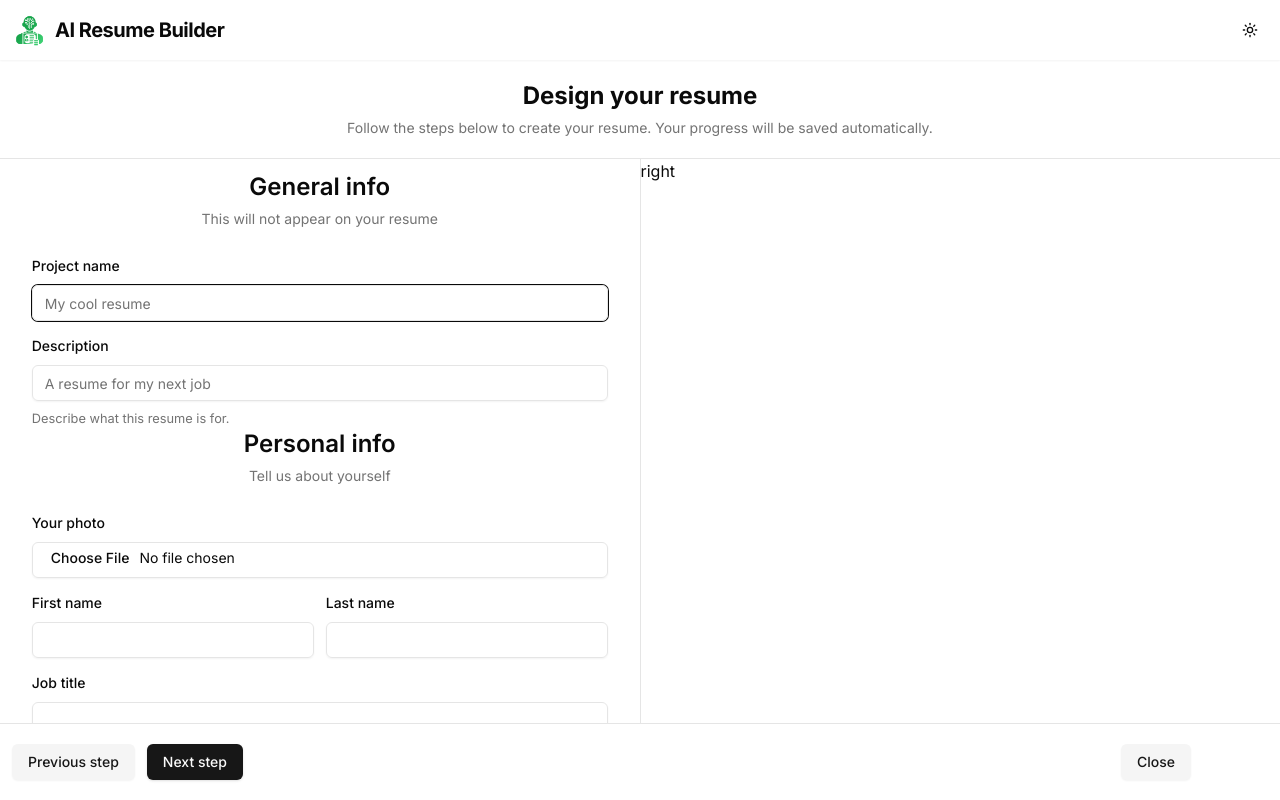
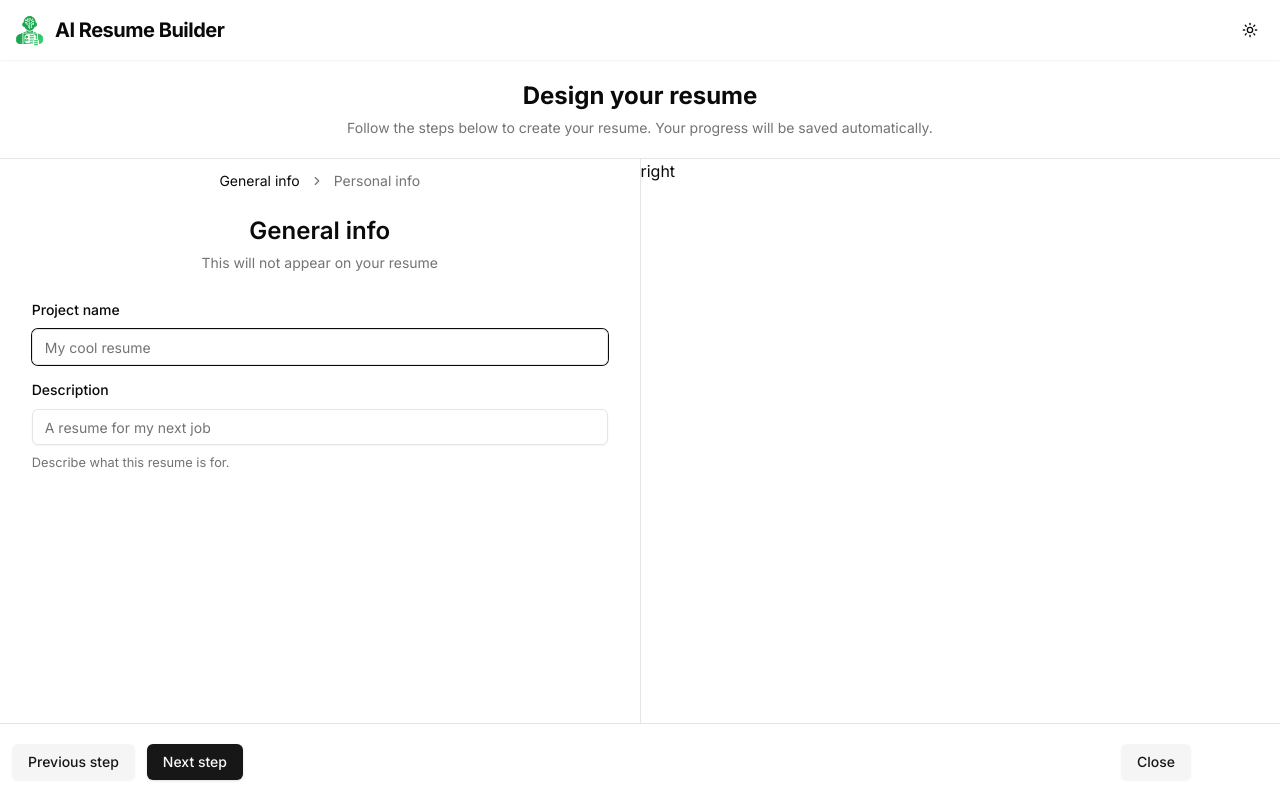
Before and after one commit to RoninSK8/next-ai-resume-builder-2024, a Next.js app: page /editor in a window 1280 px wide. Built offline with nearby package versions, Linux system fonts and the light colour scheme.

Commit message:
Add Breadcrumbs component and implement switching between editor pages accordingly

```diff
--- /dev/null
+++ b/src/app/(main)/editor/breadcrumbs.tsx
@@ -0,0 +1,45 @@
+import {
+  Breadcrumb,
+  BreadcrumbItem,
+  BreadcrumbLink,
+  BreadcrumbList,
+  BreadcrumbPage,
+  BreadcrumbSeparator,
+} from "@/components/ui/breadcrumb";
+import React from "react";
+import { steps } from "./steps";
+
+interface BreadcrumbsProps {
+  currentStep: string;
+  setCurrentStep: (step: string) => void;
+}
+
+export default function Breadcrumbs({
+  currentStep,
+  setCurrentStep,
+}: BreadcrumbsProps) {
+  return (
+    <div className="flex justify-center">
+      <Breadcrumb>
+        <BreadcrumbList>
+          {steps.map((step) => (
+            <React.Fragment key={step.key}>
+              <BreadcrumbItem>
+                {step.key === currentStep ? (
+                  <BreadcrumbPage>{step.title}</BreadcrumbPage>
+                ) : (
+                  <BreadcrumbLink asChild>
+                    <button onClick={() => setCurrentStep(step.key)}>
+                      {step.title}
+                    </button>
+                  </BreadcrumbLink>
+                )}
+              </BreadcrumbItem>
+              <BreadcrumbSeparator className="last:hidden" />
+            </React.Fragment>
+          ))}
+        </BreadcrumbList>
+      </Breadcrumb>
+    </div>
+  );
+}
--- a/src/app/(main)/editor/resume-editor.tsx
+++ b/src/app/(main)/editor/resume-editor.tsx
@@ -2,10 +2,24 @@
 import { Button } from "@/components/ui/button";
 import Link from "next/link";
 import React from "react";
-import GeneralInfoForm from "./form/general-info-form";
-import PersonalInfoForm from "./form/personal-info-form";
+import { useSearchParams } from "next/navigation";
+import { steps } from "./steps";
+import Breadcrumbs from "./breadcrumbs";
 
 export default function ResumeEditor() {
+  const searParams = useSearchParams();
+  const currentStep = searParams.get("step") || steps[0].key;
+
+  const setStep = (key: string) => {
+    const newSearchParams = new URLSearchParams(searParams);
+    newSearchParams.set("step", key);
+    window.history.pushState(null, "", `?${newSearchParams.toString()}`);
+  };
+
+  const FormComponent = steps.find(
+    (step) => step.key === currentStep,
+  )?.component;
+
   return (
     <div className="flex grow flex-col">
       <header className="space-y-1.5 border-b px-3 py-5 text-center">
@@ -17,9 +31,9 @@
       </header>
       <main className="relative grow">
         <div className="absolute bottom-0 top-0 flex w-full">
-          <div className="w-full overflow-y-auto p-3 md:w-1/2">
-            <GeneralInfoForm />
-            <PersonalInfoForm />
+          <div className="w-full space-y-6 overflow-y-auto p-3 md:w-1/2">
+            <Breadcrumbs currentStep={currentStep} setCurrentStep={setStep} />
+            {FormComponent && <FormComponent />}
           </div>
           <div className="grow md:border-r" />
           <div className="hidden w-1/2 md:flex">right</div>
--- /dev/null
+++ b/src/app/(main)/editor/steps.ts
@@ -0,0 +1,11 @@
+import GeneralInfoForm from "./form/general-info-form";
+import PersonalInfoForm from "./form/personal-info-form";
+
+export const steps: {
+  title: string;
+  component: React.ComponentType;
+  key: string;
+}[] = [
+  { title: "General info", component: GeneralInfoForm, key: "general-info" },
+  { title: "Personal info", component: PersonalInfoForm, key: "personal-info" },
+];
```
